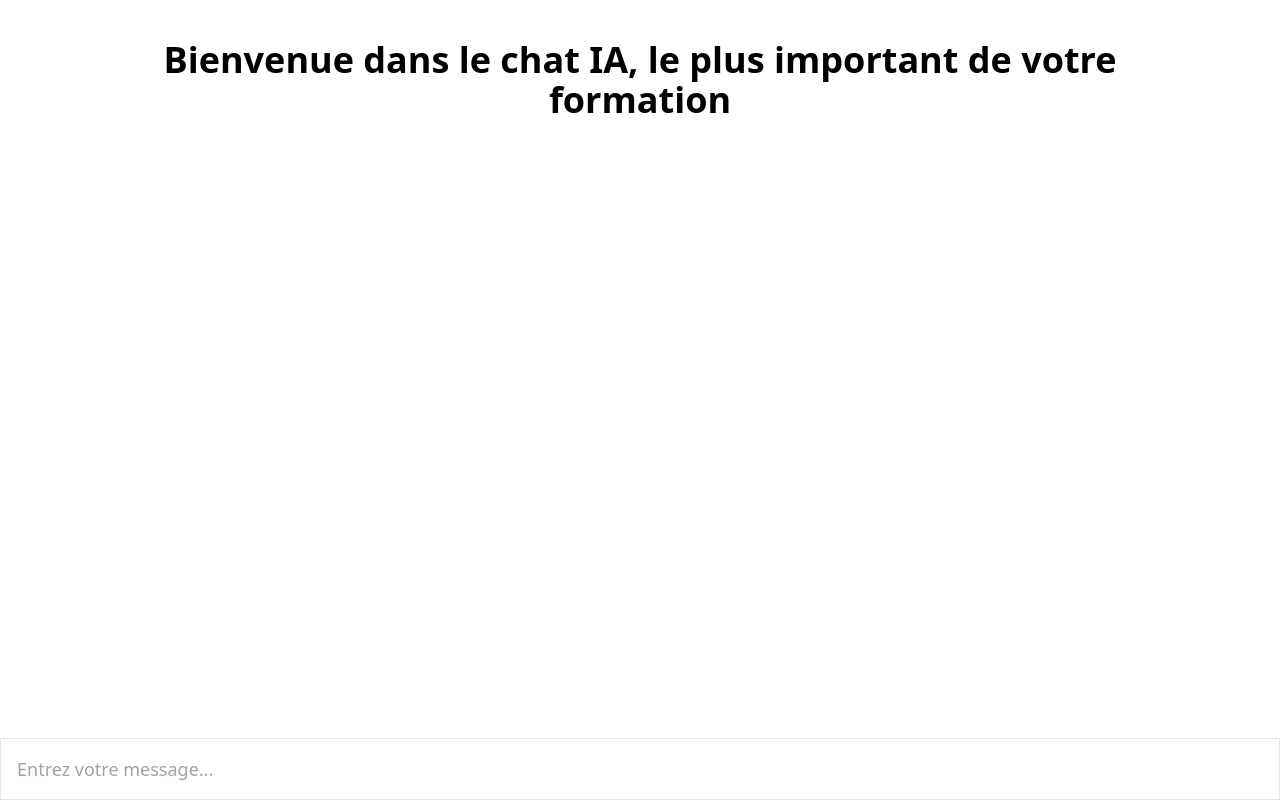
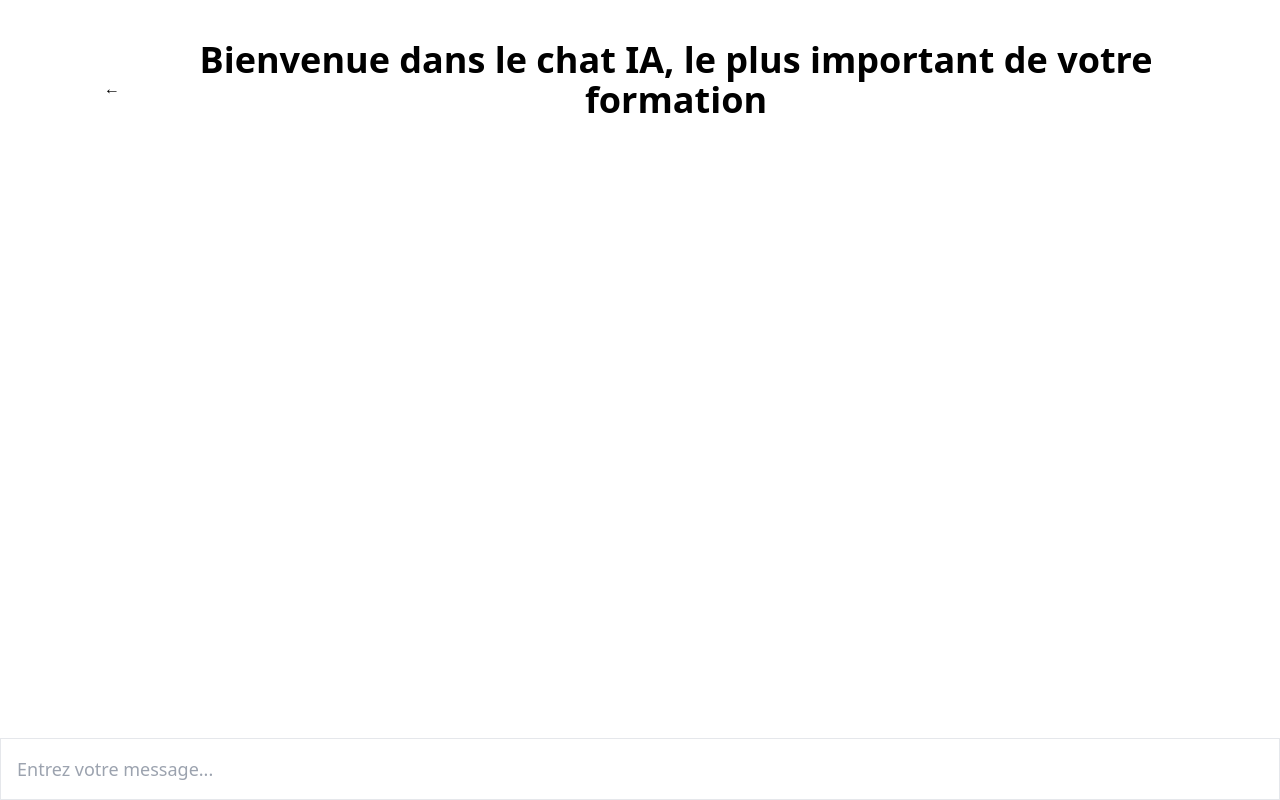
Before and after one commit to a-patris/DumberAI, a Next.js app in the folder app/: page /chatPage in a window 1280 px wide. Built offline with nearby package versions, Linux system fonts and the light colour scheme.

Commit message:
add arrow back to index

```diff
--- a/app/pages/chatPage.js
+++ b/app/pages/chatPage.js
@@ -1,23 +1,32 @@
 import React from 'react';
 import { useRouter } from 'next/router';
 import Chat from '../components/Chat';
-
 
 const ChatPage = () => {
     const router = useRouter();
     const { character } = router.query;
 
+    const handleReturn = () => {
+        router.push('/');
+    };
+
     return (
         <div className="container max-w-full h-screen flex justify-between flex-col text-center">
-            <div className='mx-20 my-10'>
-                <h1 className="text-4xl font-bold mb-4">Bienvenue dans le chat IA, le plus important de votre formation</h1>
+            <div className="mx-20 my-10">
+                <div className='flex flex-row items-center'>
+                    <button
+                        onClick={handleReturn}
+                        className="bg-transparent text-black px-6 "
+                    >
+                        <span className="mr-2">&#8592;</span>
+                    </button>
+                    <h1 className="text-4xl font-bold mb-4">
+                        Bienvenue dans le chat IA, le plus important de votre formation
+                    </h1>
+                </div>
                 {character && (
                     <div className="flex justify-end mb-4">
-                        <img
-                            src={`/assets/${character}.png`}
-                            alt={character}
-                            className="w-20 h-20"
-                        />
+                        <img src={`/assets/${character}.png`} alt={character} className="w-20 h-20" />
                     </div>
                 )}
             </div>
```
